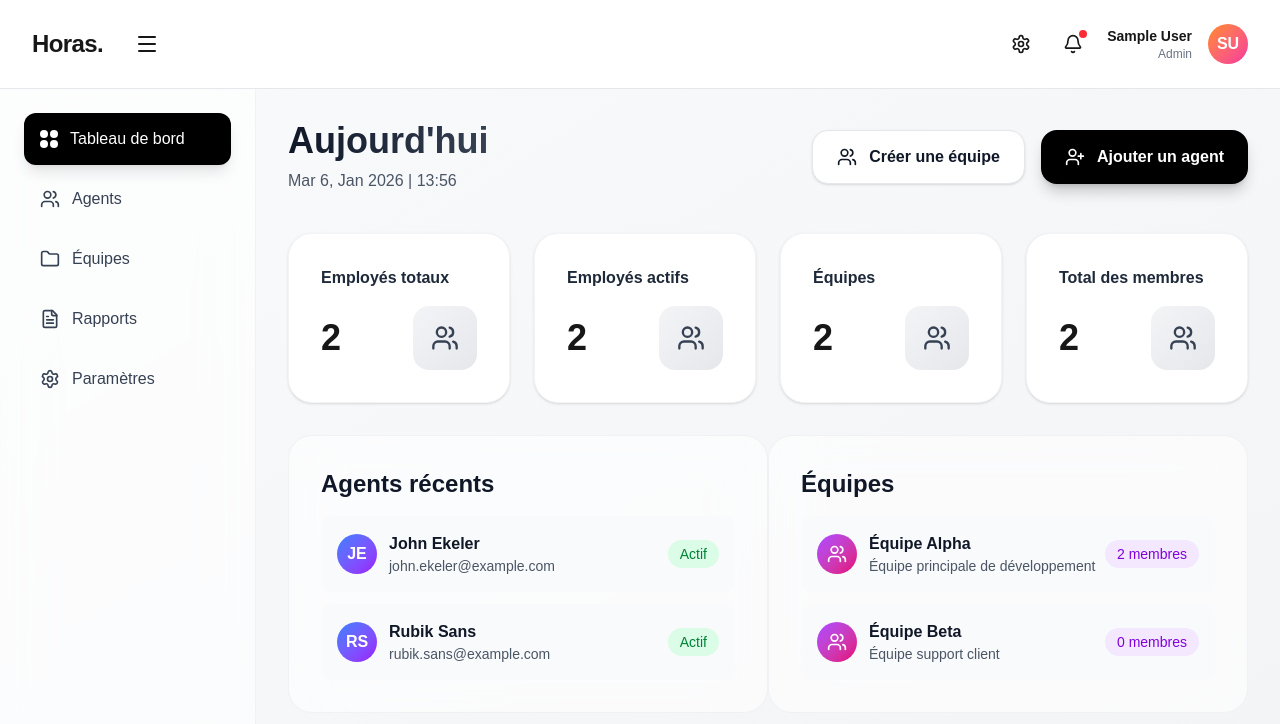
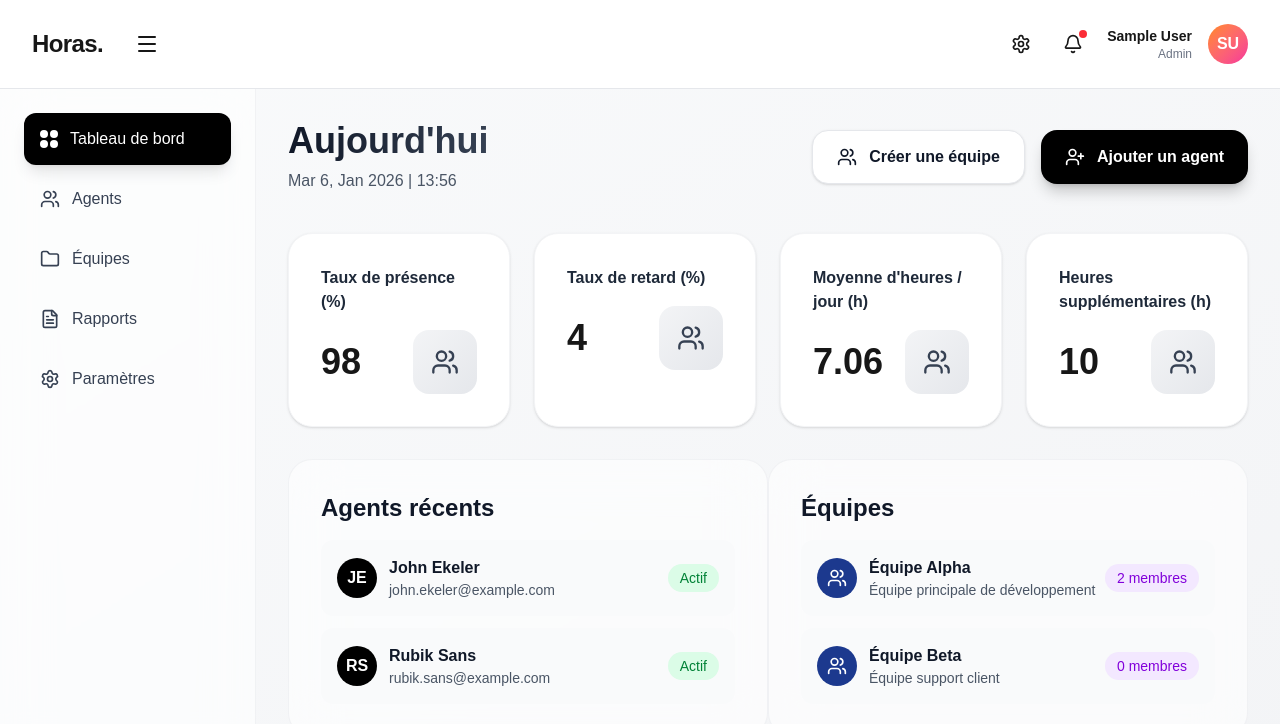
Before and after one commit to AadiDevv/Horas, a Next.js app in the folder frontend/: page /dashboard-manager in a window 1280 px wide. Shown: the top 724 px of the page. Built offline with nearby package versions, Linux system fonts and the light colour scheme; sample sign-in values are in the browser's storage.

Commit message:
feat(dashboard): update dashboard stats

```diff
--- a/frontend/src/app/dashboard-manager/page.tsx
+++ b/frontend/src/app/dashboard-manager/page.tsx
@@ -173,27 +173,25 @@ function ManagerDashboard() {
                 {/* Stats */}
                 <div className="grid grid-cols-1 md:grid-cols-2 lg:grid-cols-4 gap-6 mb-8">
                   <DashboardStatCard
-                    title="Employés totaux"
-                    value={agents.length.toString()}
+                    title="Taux de présence (%)"
+                    value={"98"}
                     icon={Users}
                   />
                   <DashboardStatCard
-                    title="Employés actifs"
+                    title="Taux de retard (%)"
                     icon={Users}
-                    value={agents.filter((a) => a.isActive).length.toString()}
+                    value={"4"}
                   />
                   <DashboardStatCard
-                    title="Équipes"
-                    value={equipes.length.toString()}
+                    title="Moyenne d'heures / jour (h)"
+                    value={"7.06"}
                     icon={Users}
                   />
                   <DashboardStatCard
-                    title="Total des membres"
+                    title="Heures supplémentaires (h)"
                     icon={Users}
-                    value={equipes
-                      .reduce((sum, e) => sum + e.agentCount, 0)
-                      .toString()}
-                  />
+                    value="10"
+                    />
                 </div>
 
                 {/* Quick Actions */}
@@ -209,7 +207,7 @@ function ManagerDashboard() {
                           className="flex items-center justify-between p-4 bg-gray-50 rounded-xl"
                         >
                           <div className="flex items-center gap-3">
-                            <div className="w-10 h-10 rounded-full bg-gradient-to-br from-blue-500 to-purple-600 flex items-center justify-center text-white font-semibold">
+                            <div className="w-10 h-10 rounded-full bg-black flex items-center justify-center text-white font-semibold">
                               {agent.prenom[0]}
                               {agent.nom[0]}
                             </div>
@@ -247,7 +245,7 @@ function ManagerDashboard() {
                           className="flex items-center justify-between p-4 bg-gray-50 rounded-xl"
                         >
                           <div className="flex items-center gap-3">
-                            <div className="w-10 h-10 rounded-full bg-gradient-to-br from-purple-500 to-pink-600 flex items-center justify-center text-white font-semibold">
+                            <div className="w-10 h-10 rounded-full bg-blue-900 flex items-center justify-center text-white font-semibold">
                               <Users size={20} />
                             </div>
                             <div>
--- a/frontend/src/app/login/page.tsx
+++ b/frontend/src/app/login/page.tsx
@@ -268,7 +268,7 @@ export default function LoginPage() {
           </form>
         </div>
 
-        <p className="mt-8 text-center text-sm text-gray-600 dark:text-gray-400">
+        {/*<p className="mt-8 text-center text-sm text-gray-600 dark:text-gray-400">
           Vous n'avez pas de compte ?{" "}
           <button
             className="font-medium text-blue-600 hover:text-blue-500 dark:text-blue-400 dark:hover:text-blue-300 transition duration-200"
@@ -276,7 +276,7 @@ export default function LoginPage() {
           >
             Créer un compte
           </button>
-        </p>
+        </p>*/}
       </div>
     </div>
   );
```
